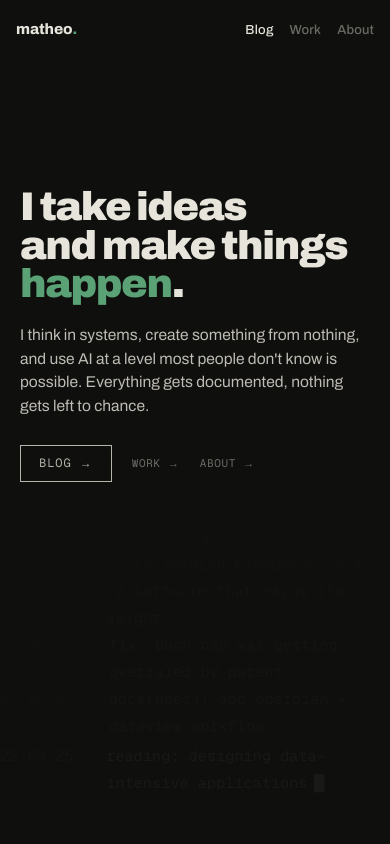
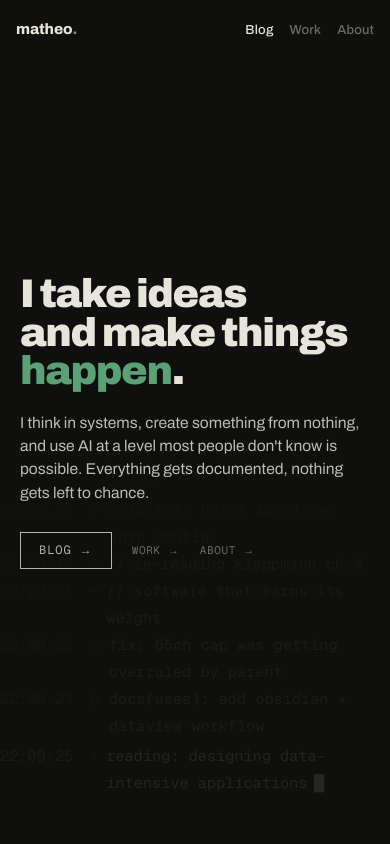
Before and after one commit to Sucu-Syndicate/silverline-portfolio, a Next.js app: page / in a window 390 px wide. Shown: the top 844 px of the page. Built offline with nearby package versions, Linux system fonts and the light colour scheme.

Commit message:
[PTASK-007] Mobile: hero text vertically centered, terminal opacity restored, idle reveal below nav

```diff
--- a/app/globals.css
+++ b/app/globals.css
@@ -910,7 +910,7 @@ a { color: inherit; text-decoration: none; }
 @media (max-width: 920px) {
   .hero-inner {
     grid-template-columns: 1fr;
-    align-items: center;
+    align-content: center;
     min-height: 100dvh;
     padding: clamp(80px, 12vh, 120px) clamp(20px, 4vw, 56px);
     gap: 0;
@@ -927,7 +927,7 @@ a { color: inherit; text-decoration: none; }
     right: 0;
     width: 100%;
     height: 50%;
-    opacity: 0.12;
+    opacity: 0.25;
     mask-image: linear-gradient(180deg, transparent 0%, #000 50%, #000 100%);
     -webkit-mask-image: linear-gradient(180deg, transparent 0%, #000 50%, #000 100%);
   }
@@ -937,6 +937,9 @@ a { color: inherit; text-decoration: none; }
 }
 
 @media (max-width: 640px) {
+  /* Idle reveal — push below nav on mobile */
+  .coords { top: 72px; }
+
   /* Blog row (legacy) */
   .blog-row { flex-wrap: wrap; gap: 8px 16px; }
   .blog-row-title { width: 100%; order: -1; font-size: 17px; }
```
